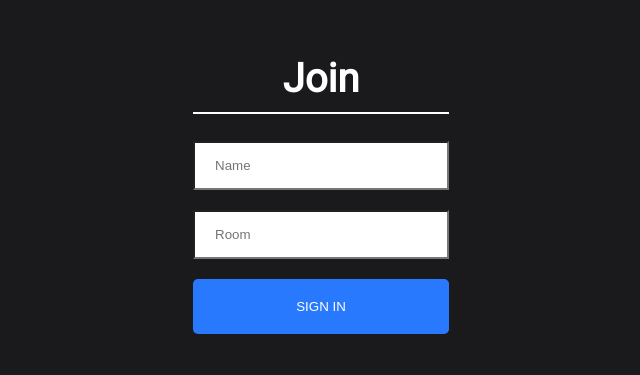
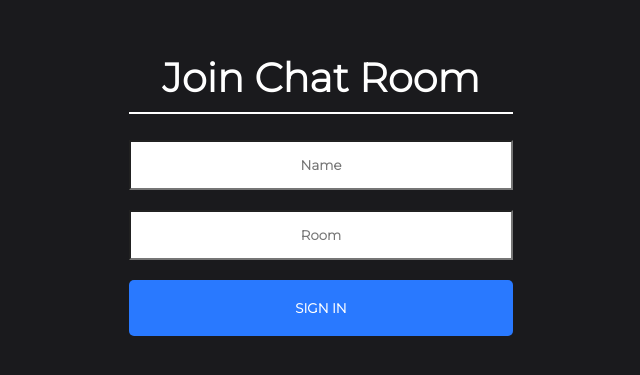
Before and after one commit to rohitroy-github/react-socketio-realtime-chat-netlify-version, a React (Create React App) app: page / in a window 1280 px wide. Shown: the part 219-594 px from the top of the page, without its empty margins (319-959 px from the left). Built offline with nearby package versions, Linux system fonts and the light colour scheme.

Commit message:
Update >>>

```diff
--- a/src/components/Chat/Chat.css
+++ b/src/components/Chat/Chat.css
@@ -1,3 +1,5 @@
+@import url('https://fonts.googleapis.com/css2?family=Montserrat:wght@300&display=swap');
+
 .outerContainer {
   display: flex;
   justify-content: center;
@@ -16,6 +18,15 @@
   width: 35%;
 }
 
+.heading {
+  color: white;
+  font-size: 2.5em;
+  font-weight: bold;
+  padding-bottom: 10px;
+  border-bottom: 2px solid white;
+  font-family: 'Montserrat', sans-serif;
+}
+
 @media (min-width: 320px) and (max-width: 480px) {
   .outerContainer {
     height: 100%;
--- a/src/components/Chat/Chat.js
+++ b/src/components/Chat/Chat.js
@@ -60,6 +60,7 @@ const Chat = ({ location }) => {
   return (
     <div className="outerContainer">
       <div className="container">
+      <h1 className="heading">Join Chat Room</h1>
           <InfoBar room={room} />
           <Messages messages={messages} name={name} />
           <Input message={message} setMessage={setMessage} sendMessage={sendMessage} />
--- a/src/components/Join/Join.css
+++ b/src/components/Join/Join.css
@@ -1,3 +1,5 @@
+@import url('https://fonts.googleapis.com/css2?family=Montserrat:wght@300&display=swap');
+
 html, body {
   font-family: 'Roboto', sans-serif;
   padding: 0;
@@ -16,26 +18,35 @@ html, body {
   display: flex;
   justify-content: center;
   text-align: center;
+
+  /* Full height of page */
   height: 100vh;
+
   align-items: center;
   background-color: #1A1A1D;
 }
 
 .joinInnerContainer {
-  width: 20%;
+  width: 30%;
+  margin: auto;
 }
 
 .joinInput {
   border-radius: 0;
   padding: 15px 20px;
   width: 100%;
+  font-family: 'Montserrat', sans-serif;
+  text-align: center;
+  font-weight: bold;
 }
 
 .heading {
   color: white;
   font-size: 2.5em;
+  font-weight: bold;
   padding-bottom: 10px;
   border-bottom: 2px solid white;
+  font-family: 'Montserrat', sans-serif;
 }
 
 .button {
@@ -48,6 +59,8 @@ html, body {
     display: inline-block;
     border: none;
     width: 100%;
+    font-weight: bold;
+    font-family: 'Montserrat', sans-serif;
 }
 
 .mt-20 {
--- a/src/components/Join/Join.js
+++ b/src/components/Join/Join.js
@@ -10,7 +10,7 @@ export default function SignIn() {
   return (
     <div className="joinOuterContainer">
       <div className="joinInnerContainer">
-        <h1 className="heading">Join</h1>
+        <h1 className="heading">Join Chat Room</h1>
         <div>
           <input placeholder="Name" className="joinInput" type="text" onChange={(event) => setName(event.target.value)} />
         </div>
--- a/src/components/Messages/Messages.css
+++ b/src/components/Messages/Messages.css
@@ -1,5 +1,9 @@
+@import url('https://fonts.googleapis.com/css2?family=Montserrat:wght@300&display=swap');
+
 .messages {
   padding: 5% 0;
   overflow: auto;
   flex: auto;
+  font-family: 'Montserrat', sans-serif;
+  font-weight: bold;
 }
```
